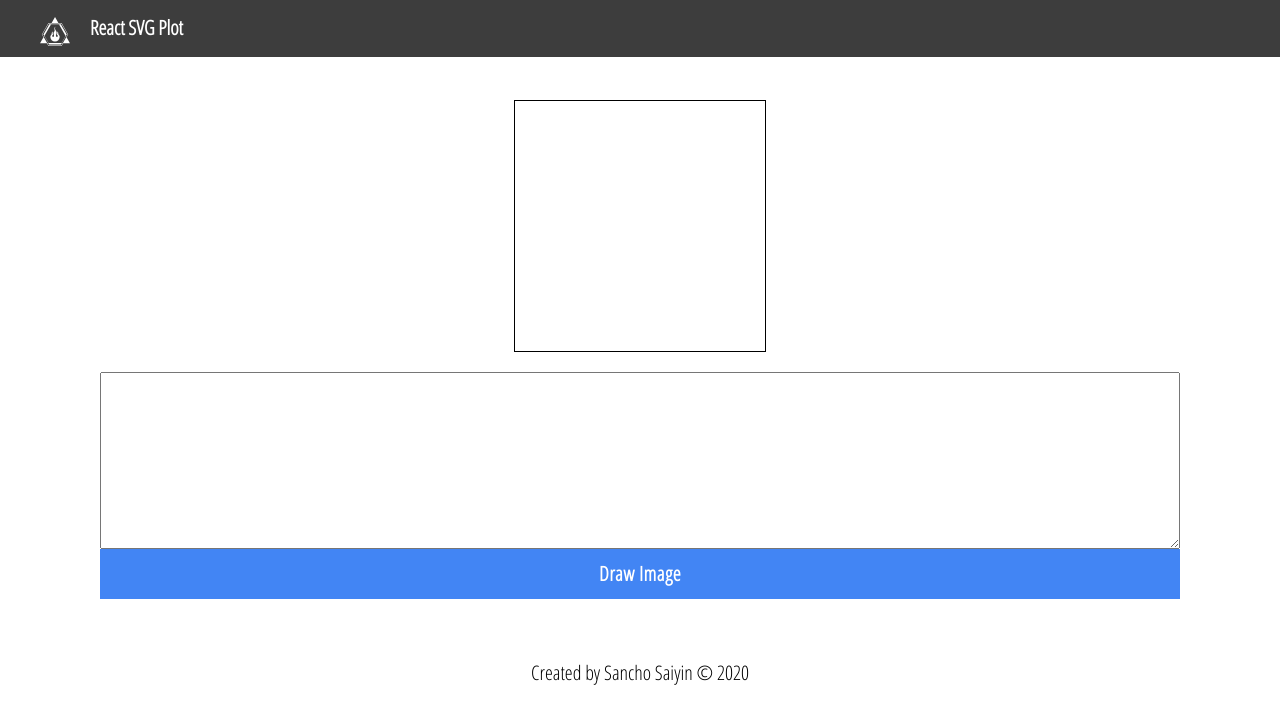
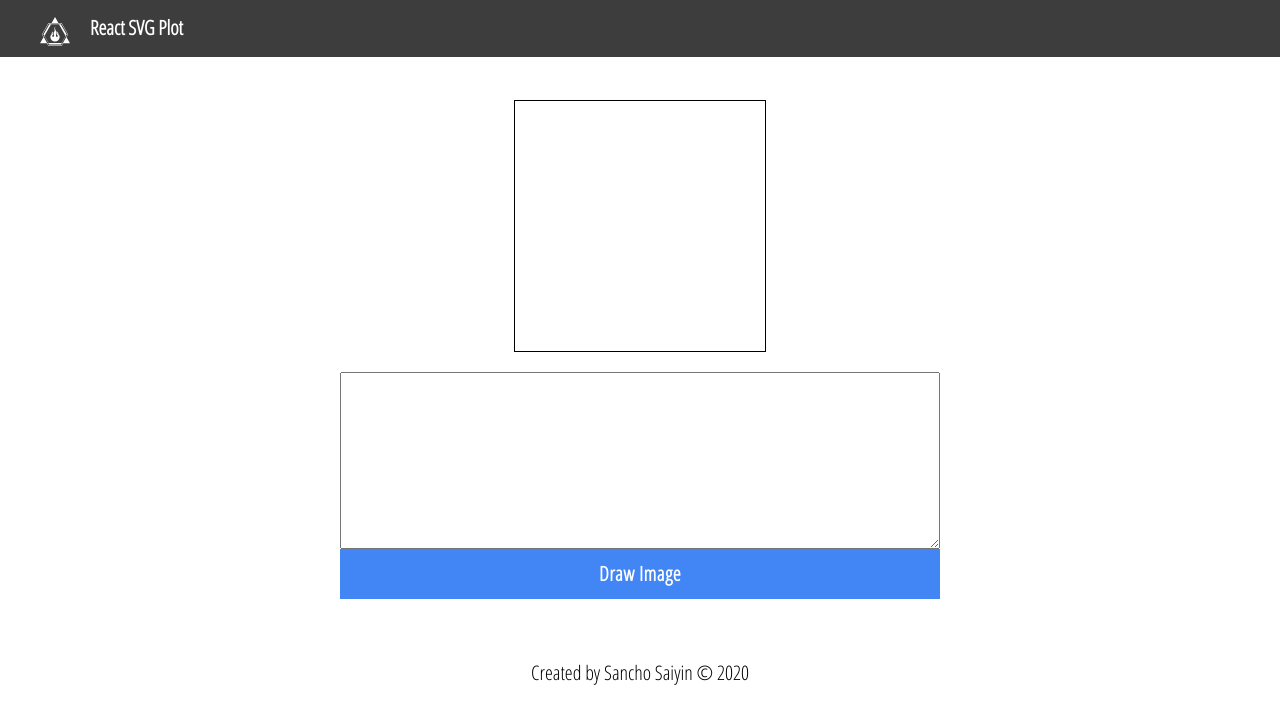
Before and after one commit to saincogt/react-svg-plot, a React (Create React App) app: page / in a window 1280 px wide. Shown: the top 724 px of the page. Built offline with nearby package versions, Linux system fonts and the light colour scheme; the HTML template or start-up script is replaced by a standard one.

Commit message:
add max width to textarea and button

```diff
--- a/src/App.css
+++ b/src/App.css
@@ -10,6 +10,8 @@
 	flex-direction: column;
 	padding: 3rem 5rem;
 	font-size: 5rem;
+	max-width: 600px;
+	margin: auto;
 }
 
 textarea {
```
